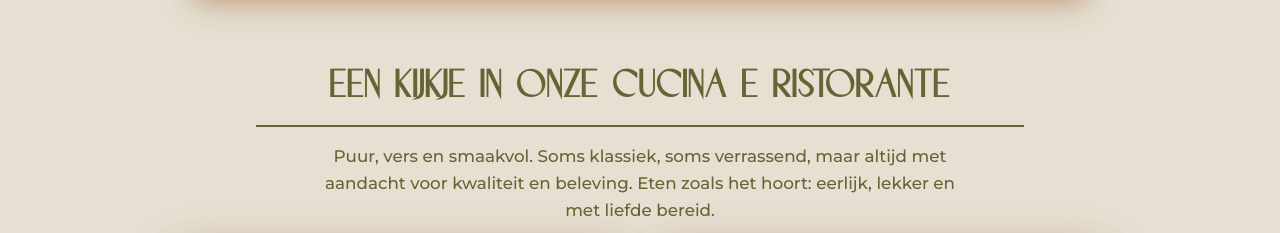
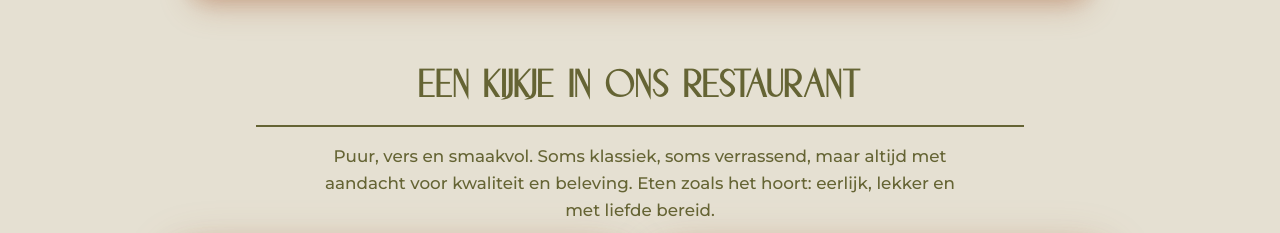
Before and after one commit to AnthonyMPA/Figlio, a plain HTML site: page index.html in a window 1280 px wide. Shown: the part 1086-1319 px from the top of the page. Drawn offline with Linux system fonts and the light colour scheme; no server answers.

Commit message:
Update restaurant preview heading

```diff
--- a/index.html
+++ b/index.html
@@ -412,7 +412,7 @@
                 Welkom bij Figlio. Gemaakt met liefde, geserveerd met trots.</p>
         </div>
 
-        <h2 class="preview-title">Een kijkje in onze Cucina e Ristorante</h2>
+        <h2 class="preview-title">Een kijkje in ons restaurant</h2>
         <p class="preview-text">Puur, vers en smaakvol. Soms klassiek, soms verrassend, maar altijd met aandacht voor kwaliteit en beleving. Eten zoals het hoort: eerlijk, lekker en met liefde bereid.</p>
 
         <div class="slideshows-container">
```
